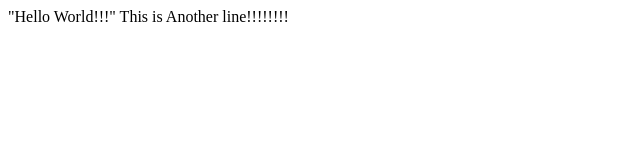
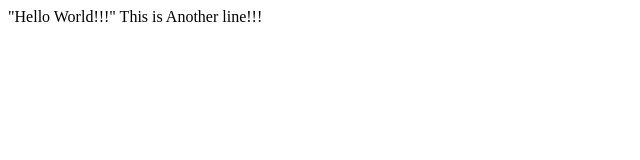
Before and after one commit to hot-sauce-akil/MY_REPO2, a plain HTML site: page index.html in a window 1280 px wide. Shown: the full height of the page, 0-640 px from the left. Drawn offline with Linux system fonts and the light colour scheme.

Commit message:
lessend The Signsatom .

```diff
--- a/index.html
+++ b/index.html
@@ -7,13 +7,8 @@
 
 <body>
 "Hello World!!!"
-This is Another line!!!!!!!!
+This is Another line!!!
 
 
 </body>
-
-
-
-
-
 </html>
```
